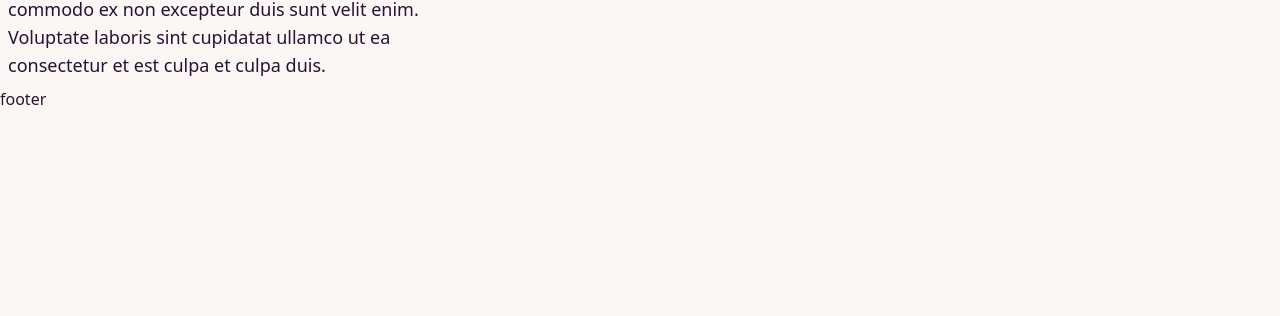
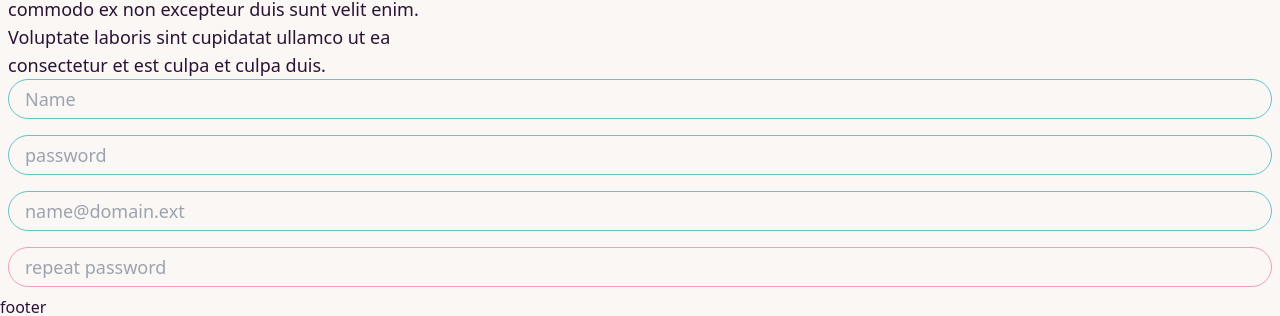
Before and after one commit to DriesVerb/ATOFE_REPO, a React (Vite) app in the folder web/: page / in a window 1280 px wide. Shown: the part 609-925 px from the top of the page. Before the commit the page ends 800 px from the top, so only its background shows below. Built offline with nearby package versions, Linux system fonts and the light colour scheme; no server answers.

Commit message:
ading from elements

```diff
--- /dev/null
+++ b/web/src/elements/forms/index.ts
@@ -0,0 +1 @@
+export {Text} from './input/input'
--- /dev/null
+++ b/web/src/elements/forms/input/input.tsx
@@ -0,0 +1,19 @@
+interface Input {
+  placeHolder: string
+  type?: string
+  variant?: string
+  className?: string
+}
+
+export const Text = (props: Input) => {
+  const { placeHolder, className, variant = 'primary', type = 'text' } = props
+
+  return (
+    <input
+      type={type}
+      placeholder={placeHolder}
+      className={`text-xs min-h-7 max-h-7 md:text-lg md:min-h-10 input input-bordered input-${variant} w-full ${className}`}
+      {...props}
+    />
+  )
+}
--- a/web/src/elements/index.ts
+++ b/web/src/elements/index.ts
@@ -1,2 +1,3 @@
 export * as Btn from './buttons'
 export * as Txt from './text'
+export * as Form from './forms'
--- a/web/src/views/start/components/StoryCta.tsx
+++ b/web/src/views/start/components/StoryCta.tsx
@@ -3,15 +3,16 @@ import { Btn } from '#/elements'
 
 interface StoryCtaProps {
   emojis: string[]
+  className?: string
   onRenew: () => void
   onWrite: () => void
 }
 
 export const StoryCta = (props: StoryCtaProps) => {
-  const { emojis, onRenew, onWrite } = props
+  const { emojis, onRenew, onWrite, className } = props
 
   return (
-      <div className="flex flex-col items-center gap-4 w-min">
+    <div className={`flex flex-col items-center gap-4 w-min ${className}`}>
       <EmojiRow emojis={emojis} />
       <Btn.Group justify="between">
         <Btn.Basic text="randomize" variant="primary" onClick={onRenew} />
--- a/web/src/views/start/start.view.tsx
+++ b/web/src/views/start/start.view.tsx
@@ -1,7 +1,7 @@
 import { useEmojiSelect } from '#/utils/hooks/openEmoji'
 import { Avatar } from '#/components/profile/avatar/avatar'
 import { StoryCta } from './components/StoryCta'
-import { Txt } from '#/elements'
+import { Form, Txt } from '#/elements'
 
 export const StartView = () => {
   const { emojis, loading, fetchEmojis } = useEmojiSelect()
@@ -12,14 +12,21 @@ export const StartView = () => {
   return (
     <>
       <Txt.p className="col-span-4">Lorem ipsum dolor sit amet, officia excepteur ex fugiat reprehenderit enim labore culpa sint ad nisi Lorem pariatur mollit ex esse exercitation amet. Nisi anim cupidatat excepteur officia. Reprehenderit nostrud nostrud ipsum Lorem est aliquip amet voluptate voluptate dolor minim nulla est proident. Nostrud officia pariatur ut officia. Sit irure elit esse ea nulla sunt ex occaecat reprehenderit commodo officia dolor Lorem duis laboris cupidatat officia voluptate. Culpa proident adipisicing id nulla nisi laboris ex in Lorem sunt duis officia eiusmod. Aliqua reprehenderit commodo ex non excepteur duis sunt velit enim. Voluptate laboris sint cupidatat ullamco ut ea consectetur et est culpa et culpa duis.</Txt.p>
-      <div className="flex gap-4 justify-end">
+      <div className="flex gap-4 justify-end col-span-1">
         <Avatar />
       </div>
       <StoryCta
+        className="col-span-6"
         emojis={emojis!}
         onRenew={() => fetchEmojis(5)}
         onWrite={() => console.log('dries')}
       />
+      <div className="col-span-12 flex flex-col gap-4">
+        <Form.Text placeHolder="Name"/>
+        <Form.Text type="password" placeHolder="password"/>
+        <Form.Text type="email" placeHolder="name@domain.ext"/>
+        <Form.Text type="password" placeHolder="repeat password" variant="secondary"/>
+      </div>
     </>
   )
 }
```
Lines whose indentation alone changed are shown as unchanged.
